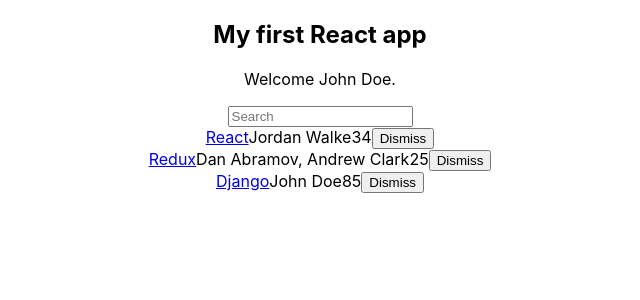
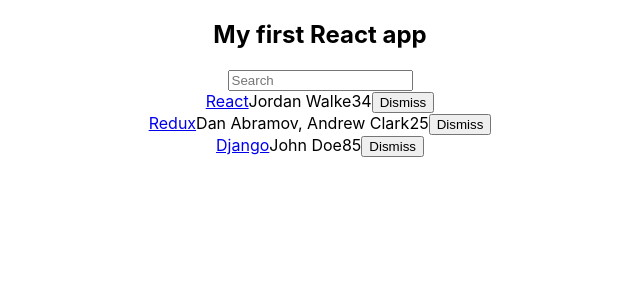
Before and after one commit to trco/react-book-one, a React (Create React App) app: page / in a window 1280 px wide. Shown: the top 300 px of the page, without its empty margins (320-960 px from the left). Built offline with nearby package versions, Linux system fonts and the light colour scheme.

Commit message:
split up components

```diff
--- a/src/App.js
+++ b/src/App.js
@@ -48,9 +48,8 @@
     super(props);
     // setting initial internal App's state
     this.state = {
+      title,
       list,
-      user,
-      title,
       searchTerm: "",
     };
     // class methods
@@ -78,19 +77,48 @@
   // map function runs for every element in an array
 
   render() {
+    const { title, list, searchTerm } = this.state;
     return (
       <div className="App">
-
-        <h2>{this.state.title}</h2>
-        <p>Welcome {this.state.user["first_name"]} {this.state.user["last_name"]}.</p>
-
-        <form>
-          <input type="text" placeholder="Search"
+        <h2>{title}</h2>
+        <Search
+          value={searchTerm}
           onChange={this.onSearchChange}
         />
+        <Table
+          list={list}
+          searchTerm={searchTerm}
+          onDismiss={this.onDismiss}
+        />
+      </div>
+    );
+  }
+}
+
+class Search extends Component {
+  render() {
+    // get properties passed to the component on instantiation inside of App
+    const { value, onSearchChange } = this.props
+    return (
+      <form>
+        <input
+          type="text"
+          placeholder="Search"
+          value={value}
+          onChange={onSearchChange}
+        />
       </form>
+    )
+  }
+}
 
-        {this.state.list.filter(isSearched(this.state.searchTerm)).map(item => // filter based on current this.state.searchTerm
+class Table extends Component {
+  render() {
+    // get properties passed to the component on instantiation inside of App
+    const { list, searchTerm, onDismiss } = this.props
+    return (
+      <div>
+      {list.filter(isSearched(searchTerm)).map(item => // filter based on current this.state.searchTerm
         <div key={item.objectID}>
           <span>
             <a href={item.url}>{item.title}</a>
@@ -100,7 +128,7 @@
           <span>{item.points}</span>
           <span>
             <button // onDismiss is enclosed by another function so the objectID can be passed to it
-                onClick={() => this.onDismiss(item.objectID)}
+              onClick={() => onDismiss(item.objectID)}
               type="button">
               Dismiss
             </button>
@@ -108,7 +136,7 @@
         </div>
       )}
       </div>
-    );
+    )
   }
 }
 
```
Lines whose indentation alone changed are shown as unchanged.
